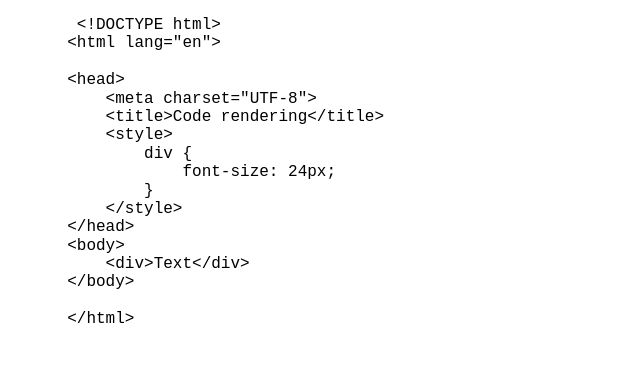
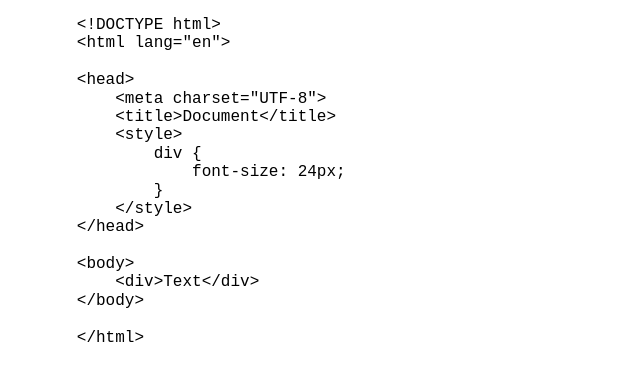
Before and after one commit to hogg21/ddd, a plain HTML site: page index.html in a window 1280 px wide. Shown: the whole page, without its empty margins (0-640 px from the left). Drawn offline with nearby package versions, Linux system fonts and the light colour scheme.

Commit message:
Add files via upload

```diff
--- a/index.html
+++ b/index.html
@@ -14,13 +14,14 @@
 
         &lt;head&gt;
             &lt;meta charset=&quot;UTF-8&quot;&gt;
-           &lt;title&gt;Code rendering&lt;/title&gt;
+            &lt;title&gt;Document&lt;/title&gt;
             &lt;style&gt;
                 div {
                     font-size: 24px;
                 }
             &lt;/style&gt;
         &lt;/head&gt;
+
         &lt;body&gt;
             &lt;div&gt;Text&lt;/div&gt;
         &lt;/body&gt;
```
Lines whose indentation alone changed are shown as unchanged.
